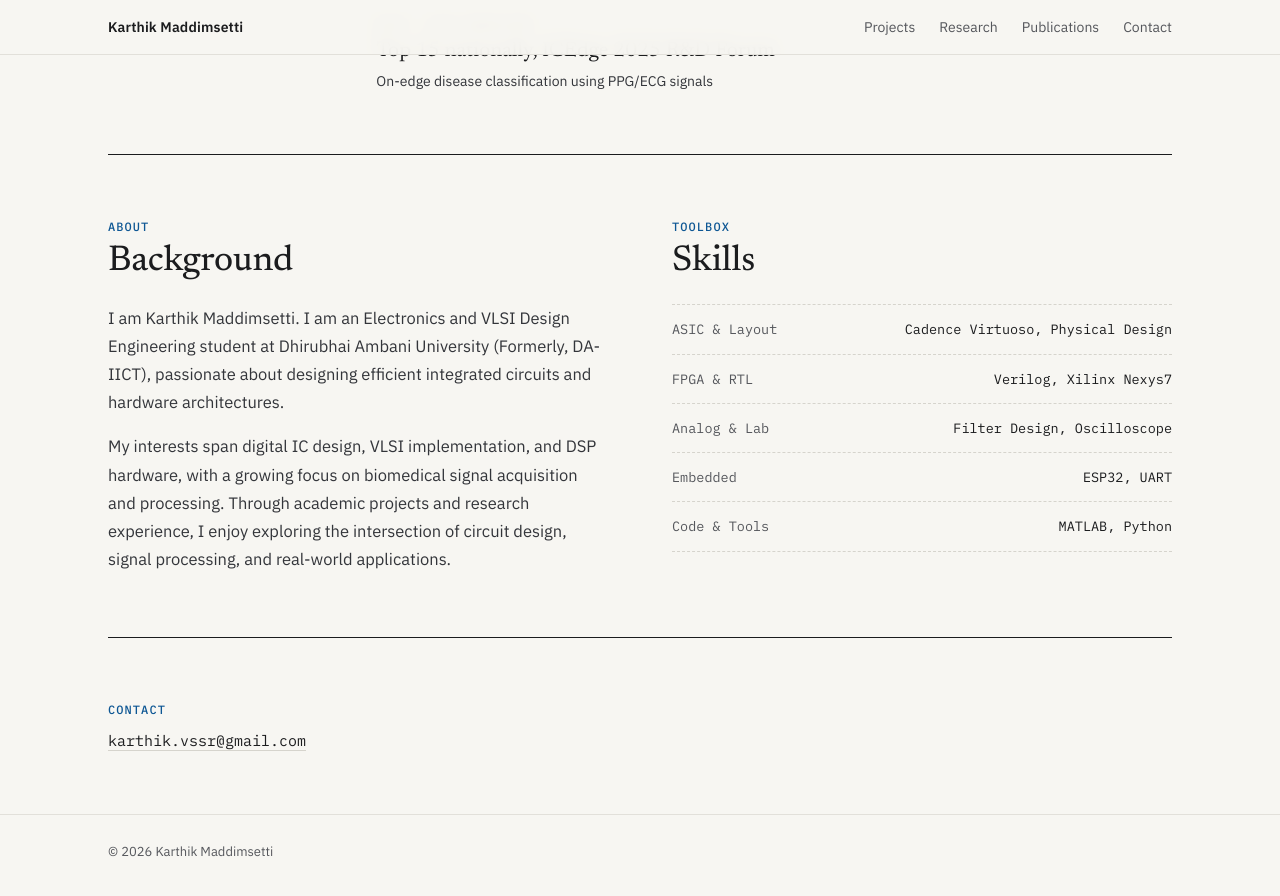
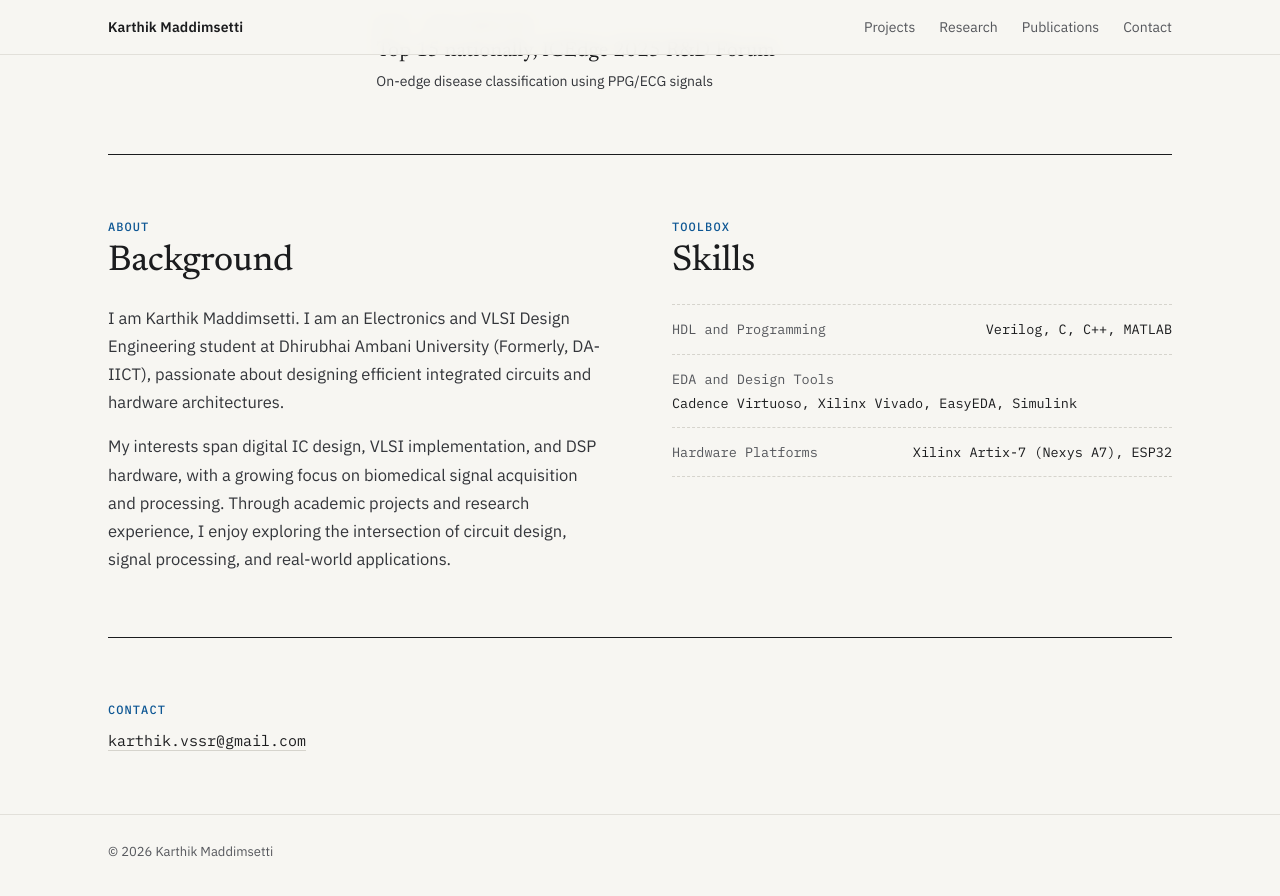
Before and after one commit to karthikm-22/karthikm-22.github.io, a Jekyll site: the page built from index.html, in a window 1280 px wide and 900 px high, scrolled down 3057 px. Shown: the top 896 px of the window. Built offline with Jekyll 4.4.1, drawn with Linux system fonts in a browser that asks for light colours.

Commit message:
Skills: technical skills from the CV
Co-Authored-By: Claude Opus 5.5 <noreply@anthropic.com>
Claude-Session: https://claude.ai/code/session_01AKG1NoTwCQwdDbFKPKq22J

```diff
--- a/_data/profile.yml
+++ b/_data/profile.yml
@@ -55,15 +55,11 @@ about:
     academic projects and research experience, I enjoy exploring the intersection
     of circuit design, signal processing, and real-world applications.
 
-# Skills table next to the About text (placeholder rows for now)
+# Skills table next to the About text
 skills:
-  - label: ASIC & Layout
-    value: Cadence Virtuoso, Physical Design
-  - label: FPGA & RTL
-    value: Verilog, Xilinx Nexys7
-  - label: Analog & Lab
-    value: Filter Design, Oscilloscope
-  - label: Embedded
-    value: ESP32, UART
-  - label: Code & Tools
-    value: MATLAB, Python
+  - label: HDL and Programming
+    value: Verilog, C, C++, MATLAB
+  - label: EDA and Design Tools
+    value: Cadence Virtuoso, Xilinx Vivado, EasyEDA, Simulink
+  - label: Hardware Platforms
+    value: Xilinx Artix-7 (Nexys A7), ESP32
```
